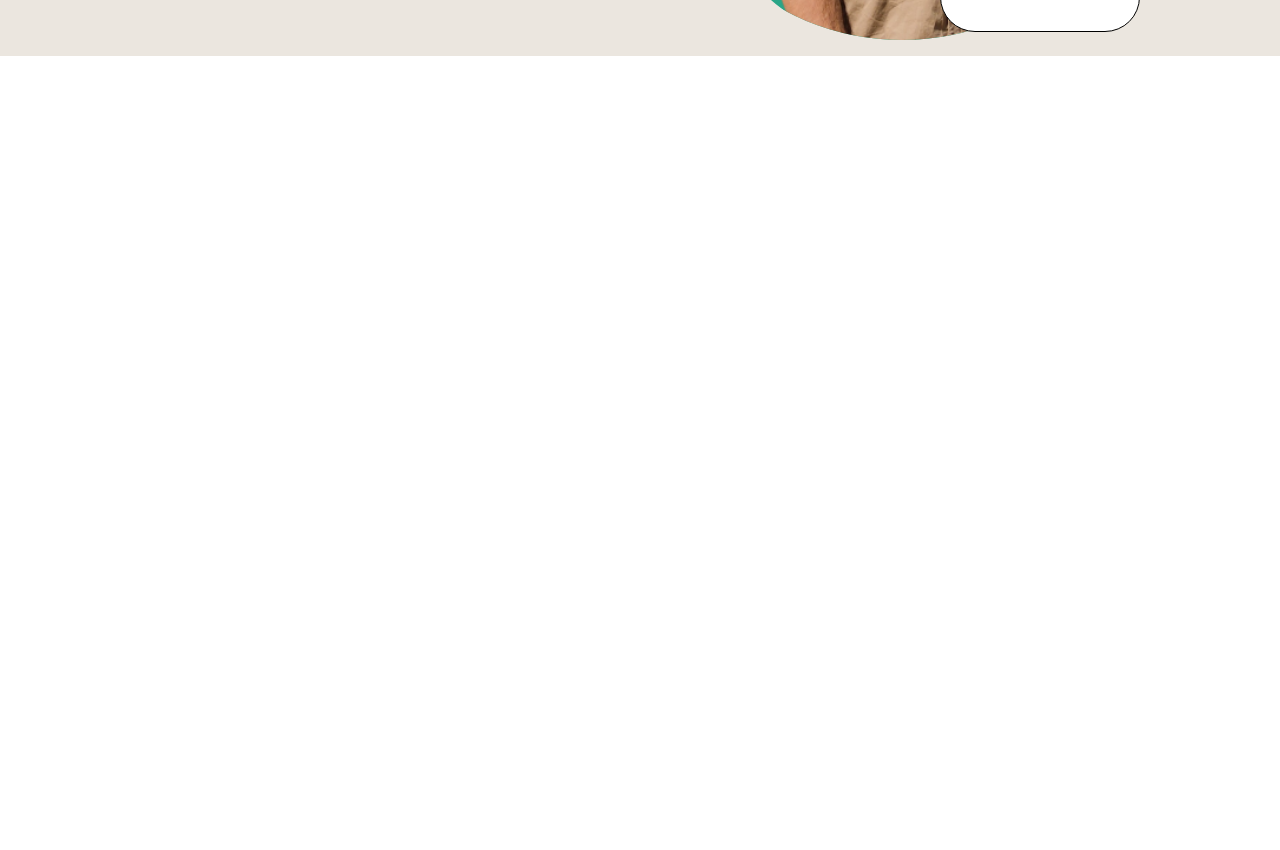
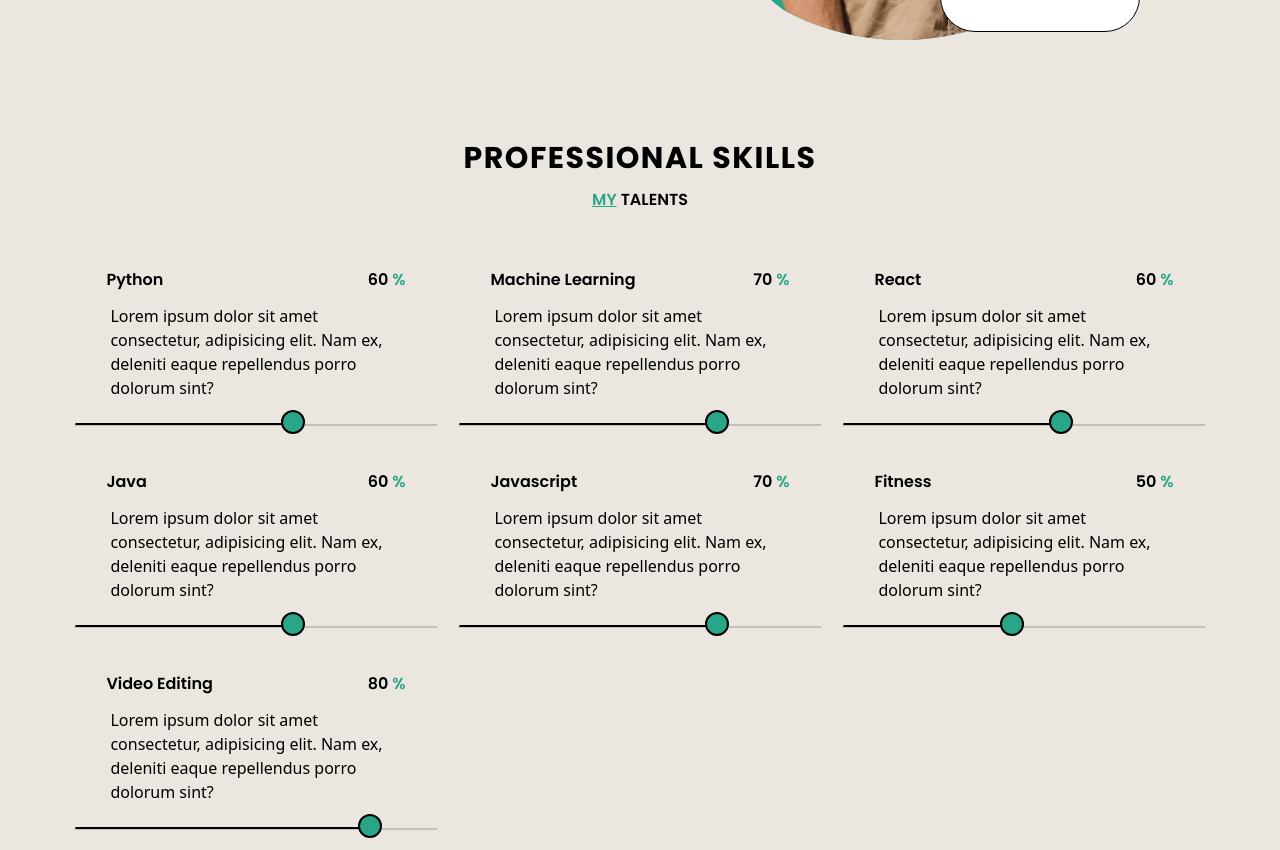
Before and after one commit to sagar-tandan/my_portfolio, a React (Vite) app: page / in a window 1280 px wide. Shown: the part 460-1310 px from the top of the page. Before the commit the page ends 800 px from the top, so only its background shows below. Built offline with nearby package versions, Linux system fonts and the light colour scheme.

Commit message:
added professional section

```diff
--- a/index.html
+++ b/index.html
@@ -6,8 +6,8 @@
     <meta name="viewport" content="width=device-width, initial-scale=1.0" />
     <title>Vite + React</title>
   </head>
-  <body>
-    <div id="root" class="bg-[#ebe6df]"></div>
+  <body class="bg-[#ebe6df]">
+    <div id="root"></div>
     <script type="module" src="/src/main.jsx"></script>
   </body>
 </html>
--- a/src/App.jsx
+++ b/src/App.jsx
@@ -1,5 +1,7 @@
 import { useState } from "react";
 import Home from './user/Home.jsx';
+import WhatIdo from "./user/WhatIdo.jsx";
+import Professional from "./user/Professional.jsx";
 import { BrowserRouter,Routes,Route } from 'react-router-dom';
 
 
@@ -9,6 +11,8 @@ function App() {
     <BrowserRouter>
     <Routes>
       <Route path="/" element={<Home />} />
+      <Route path="/whatido" element={<WhatIdo />} />
+      <Route path="/jpt" element={<Professional />} />
 
     </Routes>
   </BrowserRouter>
--- /dev/null
+++ b/src/components/ServiceCard.jsx
@@ -0,0 +1,10 @@
+import React from 'react'
+
+export default function
+({}) {
+  return (
+    <div>
+
+    </div>
+  )
+}
--- a/src/components/typedjs.jsx
+++ b/src/components/typedjs.jsx
@@ -18,7 +18,7 @@ function TypedText() {
     }, []);
 
     return (
-        <div className="typed-text font-extrabold uppercase text-[#29a587]"></div>
+        <div className="typed-text font-bold uppercase text-[#29a587]"></div>
     );
 }
 
--- /dev/null
+++ b/src/user/Data/SkillData.jsx
@@ -0,0 +1,67 @@
+const SkillModel = [
+  {
+    id: 0,
+    name: "Python",
+    description:
+      "Lorem ipsum dolor sit amet consectetur, adipisicing elit. Nam ex, deleniti eaque repellendus porro dolorum sint?",
+    percentage: 60,
+    width: "w-[60%]",
+    left: "left-[57%]",
+  },
+  {
+    id: 1,
+    name: "Machine Learning",
+    description:
+      "Lorem ipsum dolor sit amet consectetur, adipisicing elit. Nam ex, deleniti eaque repellendus porro dolorum sint?",
+    percentage: 70,
+    width: "w-[70%]",
+    left: "left-[68%]",
+  },
+  {
+    id: 2,
+    name: "React",
+    description:
+      "Lorem ipsum dolor sit amet consectetur, adipisicing elit. Nam ex, deleniti eaque repellendus porro dolorum sint?",
+    percentage: 60,
+    width: "w-[60%]",
+    left: "left-[57%]",
+  },
+  {
+    id: 3,
+    name: "Java",
+    description:
+      "Lorem ipsum dolor sit amet consectetur, adipisicing elit. Nam ex, deleniti eaque repellendus porro dolorum sint?",
+    percentage: 60,
+    width: "w-[60%]",
+    left: "left-[57%]",
+  },
+  {
+    id: 3,
+    name: "Javascript",
+    description:
+      "Lorem ipsum dolor sit amet consectetur, adipisicing elit. Nam ex, deleniti eaque repellendus porro dolorum sint?",
+    percentage: 70,
+    width: "w-[70%]",
+    left: "left-[68%]",
+  },
+  {
+    id: 5,
+    name: "Fitness",
+    description:
+      "Lorem ipsum dolor sit amet consectetur, adipisicing elit. Nam ex, deleniti eaque repellendus porro dolorum sint?",
+    percentage: 50,
+    width: "w-[50%]",
+    left: "right-[50%]",
+  },
+  {
+    id: 6,
+    name: "Video Editing",
+    description:
+      "Lorem ipsum dolor sit amet consectetur, adipisicing elit. Nam ex, deleniti eaque repellendus porro dolorum sint?",
+    percentage: 80,
+    width: "w-[80%]",
+    left: "left-[78%]",
+  },
+];
+
+export default SkillModel;
--- a/src/user/Home.jsx
+++ b/src/user/Home.jsx
@@ -1,7 +1,5 @@
 import React, { useState, useEffect } from "react";
-import sagartandan from "../assets/Experience.png";
 import sagar from "../assets/sagarpng.png";
-import sagartext from "../assets/sagartandanpng.png";
 import TypedText from "../components/typedjs";
 import fb from "../assets/fb.png";
 import fbhover from "../assets/fbhover.png";
@@ -9,6 +7,7 @@ import insta from "../assets/insta.png";
 import instah from "../assets/instah.png";
 import twitter from "../assets/twitter.png";
 import twitterh from "../assets/twitterh.png";
+import Professional from "./Professional";
 
 export default function Home() {
   const [isSmallScreen, setIsSmallScreen] = useState(false);
@@ -56,7 +55,9 @@ export default function Home() {
           {/* intro ended here */}
 
           <div className="flex flex-col justify-center items-center lg:flex-row-reverse w-full ">
-            <div className={`w-[300px] h-[300px] md:w-[500px] md:h-[500px] relative flex justify-center items-center mt-4`}>
+            <div
+              className={`w-[300px] h-[300px] md:w-[500px] md:h-[500px] relative flex justify-center items-center mt-4`}
+            >
               <div className="w-[300px] h-[300px] md:w-[500px] md:h-[500px] rounded-full overflow-hidden relative">
                 <div className="relative w-[250px] h-[250px] bg-[#29a587] rounded-full top-[55px] left-[25px] md:w-[400px] md:h-[400px] md:top-[109px] md:left-[50px]"></div>
                 <img
@@ -65,7 +66,7 @@ export default function Home() {
                   class="w-[370px] h-[370px] z-20 md:w-[500px] md:h-[590px] object-cover object-center rounded-full absolute top-[43%] left-[55%] md:top-[45%] md:left-[54%] transform -translate-x-1/2 -translate-y-1/2"
                 ></img>
               </div>
-              <div className="border-[1px] border-black bg-white w-[160px] h-[55px] md:w-[200px] md:h-[70px] rounded-full z-30 absolute bottom-13 left-[-10px] md:left-[-30px] " ></div>
+              <div className="border-[1px] border-black bg-white w-[160px] h-[55px] md:w-[200px] md:h-[70px] rounded-full z-30 absolute bottom-13 left-[-10px] md:left-[-30px] "></div>
               <div className="border-[1px] border-black bg-white w-[160px] h-[55px] md:w-[200px] md:h-[70px]  rounded-full z-30 absolute bottom-2 right-[1px] md:right-2"></div>
             </div>
 
@@ -226,6 +227,11 @@ export default function Home() {
           </div>
         </div>
       )}
-   </div>
+
+      <div id="professional" className="mt-16">
+        <Professional />
+
+      </div>
+    </div>
   );
 }
--- /dev/null
+++ b/src/user/Professional.jsx
@@ -0,0 +1,50 @@
+import React,{useState,useEffect} from "react";
+import SkillData from '../user/Data/SkillData.jsx';
+
+export default function Professional() {
+    const [skill,setSkill]= useState([]);
+
+    useEffect(()=>{
+        setSkill(SkillData)
+    },[])
+
+  return (
+    <div className="flex flex-col justify-center items-center gap-3 max-w-screen-2xl 2xl:mx-auto md:mx-20 mx-10 lg:mx-16">
+      <h1 className="uppercase font-SagarFont font-bold text-3xl tracking-wider mt-5">
+        Professional skills
+      </h1>
+      <h2 className="flex gap-1 items-center justify-center mb-5">
+        <span className="uppercase font-SagarFont font-semibold text-[#29a587] underline">
+          My
+        </span>
+        <span className="uppercase font-SagarFont font-semibold">Talents</span>
+      </h2>
+
+      <div className="flex flex-col md:flex-row flex-wrap">
+
+      {skill.map(each => (
+                <div className="flex flex-col w-full md:w-1/2 lg:w-1/3 justify-center items-center my-5">
+                <div className=" flex justify-between items-center font-semibold font-SagarFont p-1 text-md w-[80%]">
+                  <h3>{each.name}</h3>
+                  <div className="flex gap-1">
+                    <span>{each.percentage}</span>
+                    <span className="text-[#29a587]">%</span>
+                  </div>
+                </div>
+
+                <p className="w-[80%] p-2 flex">
+                 {each.description}
+                </p>
+
+                <div className="relative border-[1px] border-solid w-[95%] rounded-full mt-4 border-[#c4bfb8]">
+                  <div className={`absolute border-[1px] border-solid border-black ${each.width} bottom-0 left-0 rounded-full`}></div>
+                  <div className={`absolute border-[2px] w-6 h-6 border-solid border-black rounded-full -bottom-[9px] ${each.left} bg-[#29a587]`}></div>
+                </div>
+              </div>
+            ))}
+
+
+      </div>
+    </div>
+  );
+}
--- /dev/null
+++ b/src/user/WhatIdo.jsx
@@ -0,0 +1,15 @@
+import React from 'react'
+
+export default function WhatIdo() {
+  return (
+    <div className='flex flex-col justify-center items-center gap-3'>
+        <h1 className='font-SagarFont font-bold uppercase text-2xl tracking-wider'> What i do</h1>
+        <h2 className='flex gap-1 items-center justify-center'>
+            <span className='uppercase font-SagarFont font-semibold text-[#29a587] underline'>My</span>
+            <span className='uppercase font-SagarFont font-semibold'>Services</span>
+        </h2>
+
+
+    </div>
+  )
+}
```
